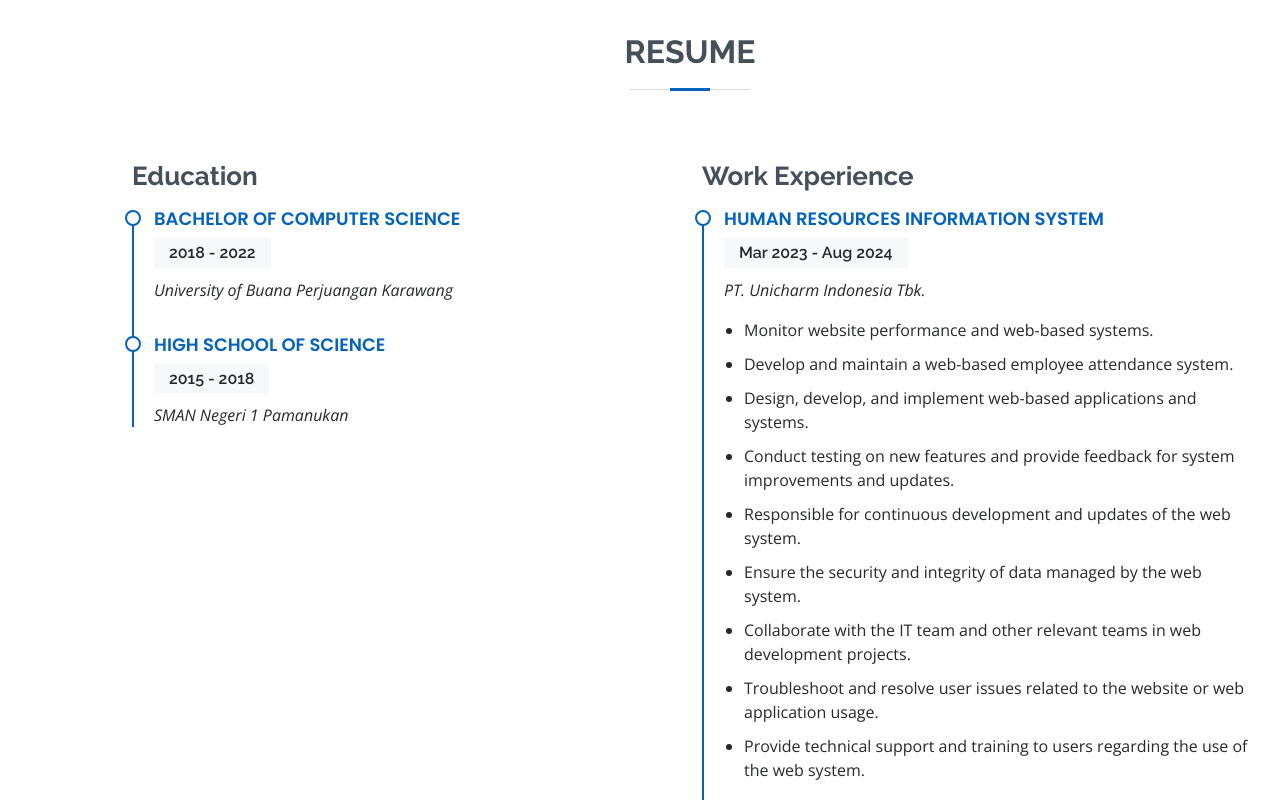
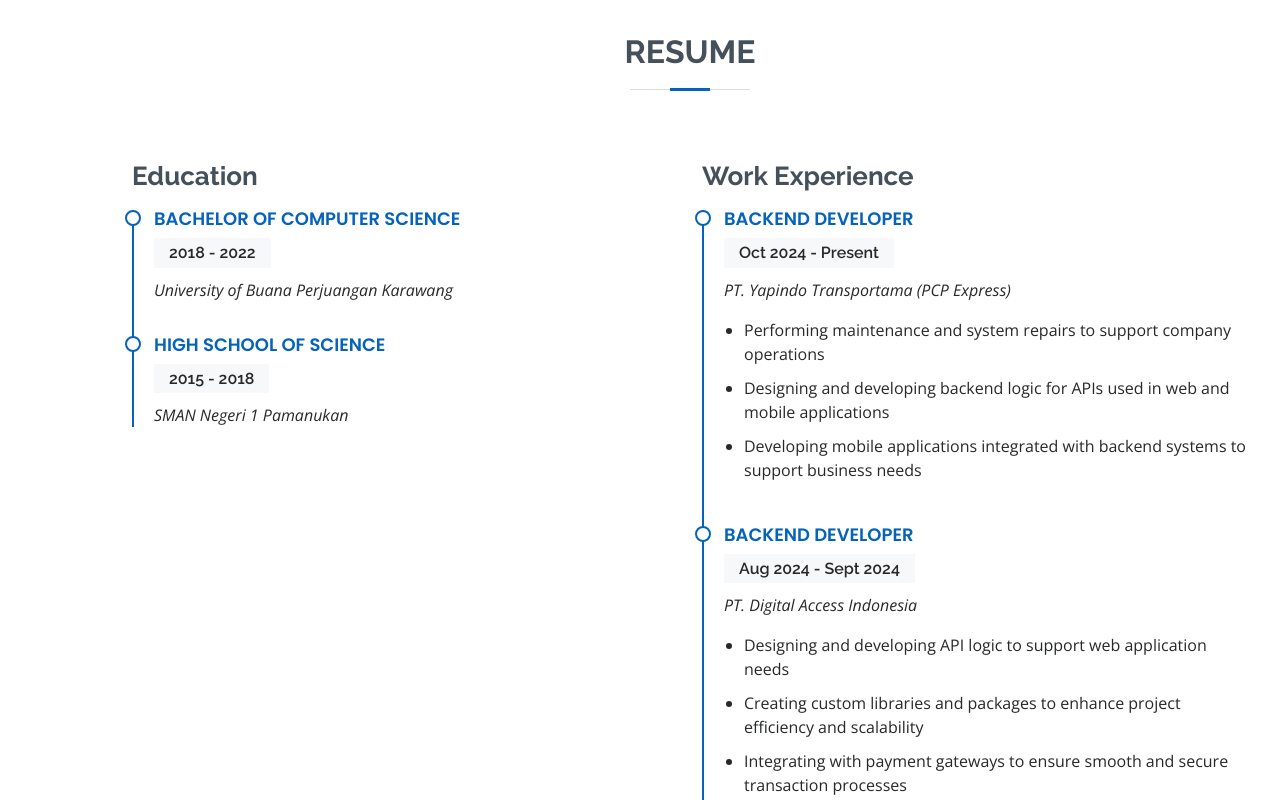
Before and after one commit to bayubiantara0/Portfolio, a plain HTML site: page index.html in a window 1280 px wide. Shown: the part 2000-2800 px from the top of the page. Drawn offline with nearby package versions, Linux system fonts and the light colour scheme.

Commit message:
Update index.html

```diff
--- a/index.html
+++ b/index.html
@@ -252,16 +252,26 @@
           </div>
           <div class="col-lg-6">
             <h3 class="resume-title">Work Experience</h3>
-            <!-- <div class="resume-item">
-              <h4>Junior Backend Developer</h4>
-              <h5>Aug 2024 - Present</h5>
+            <div class="resume-item">
+              <h4>Backend Developer</h4>
+              <h5>Oct 2024 - Present</h5>
+              <p><em>PT. Yapindo Transportama (PCP Express)</em></p>
+              <ul>
+                <li>Performing maintenance and system repairs to support company operations</li>
+                <li>Designing and developing backend logic for APIs used in web and mobile applications</li>
+                <li>Developing mobile applications integrated with backend systems to support business needs</li>
+              </ul>
+            </div>
+            <div class="resume-item">
+              <h4>Backend Developer</h4>
+              <h5>Aug 2024 - Sept 2024</h5>
               <p><em>PT. Digital Access Indonesia</em></p>
               <ul>
-                <li>Explaining the backend system using Laravel</li>
-                <li>Build development packages</li>
-                <li>Designing services for payment gateway integration</li>
+                <li>Designing and developing API logic to support web application needs</li>
+                <li>Creating custom libraries and packages to enhance project efficiency and scalability</li>
+                <li>Integrating with payment gateways to ensure smooth and secure transaction processes</li>
               </ul>
-            </div> -->
+            </div>
             <div class="resume-item">
               <h4>Human Resources Information System</h4>
               <h5>Mar 2023 - Aug 2024</h5>
```
